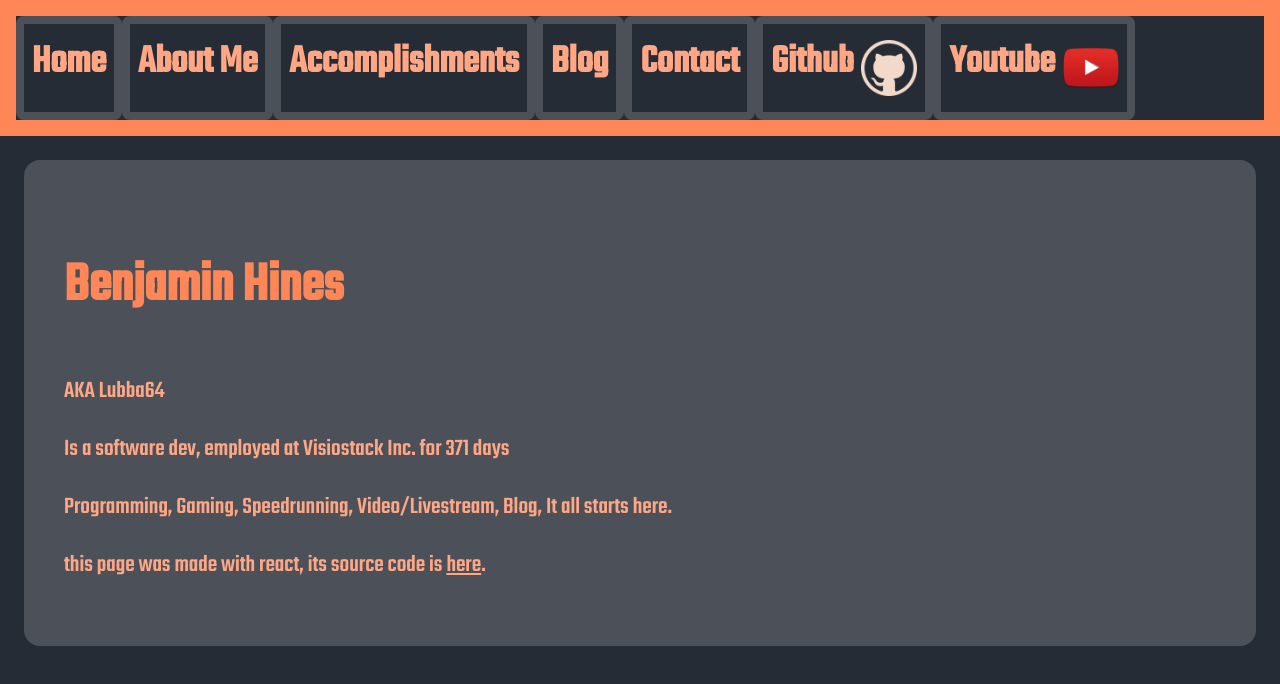
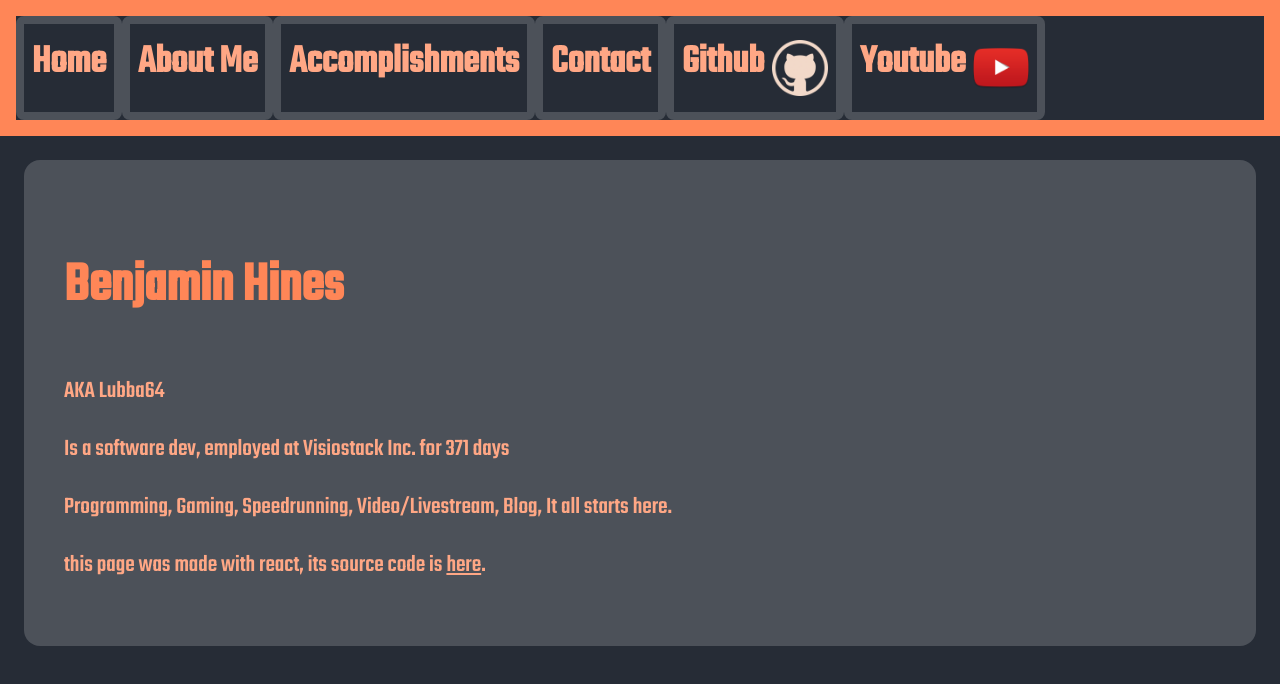
Before and after one commit to Lubba-64/personal-website-v2, a React (Create React App) app: page / in a window 1280 px wide. Shown: the top 684 px of the page. Built offline with nearby package versions, Linux system fonts and the light colour scheme; a web font is replaced by a local one.

Commit message:
Update website to be more approachable

```diff
--- a/src/App/Components/Header.tsx
+++ b/src/App/Components/Header.tsx
@@ -3,7 +3,7 @@ import { Page } from "../Page";
 import "./Header.scss";
 import "../../index.scss";
 import { useNavigate } from "react-router-dom";
-import { lnk_open } from "./Link";
+import { open_link } from "./Link";
 
 interface Props {
   pages: Page[];
@@ -22,7 +22,7 @@ export const Header = (props: Props) => {
               key={page.name}
               onClick={() => {
                 if (page.route !== undefined) nav(page.route);
-                if (page.link !== undefined) lnk_open(page.link);
+                if (page.link !== undefined) open_link(page.link);
               }}
             >
               <h2 className="__header_text__">{page.name}</h2>
--- a/src/App/Components/Link.tsx
+++ b/src/App/Components/Link.tsx
@@ -2,33 +2,33 @@ import React, { HTMLAttributeAnchorTarget } from "react";
 import "./Link.scss";
 import "../../index.scss";
 
-export function lnk_open_tgt_blnk(url: string) {
+export function open_link_target_blank(url: string) {
   let _window = window.open(url, "_blank", "noopener noreferrer");
   if (_window !== null) _window.opener = null;
 }
-export function lnk_open_tgt_none(url: string) {
+export function open_link_target_none(url: string) {
   let _window = window.open(url, "", "noopener noreferrer");
   if (_window !== null) _window.opener = null;
 }
 
-export function lnk_open(url: string, target?: HTMLAttributeAnchorTarget) {
+export function open_link(url: string, target?: HTMLAttributeAnchorTarget) {
   if (url.includes("mailto:")) {
     window.location.href = url;
     return;
   }
   if (target !== undefined) {
     if (target === "_blank") {
-      lnk_open_tgt_blnk(url);
+      open_link_target_blank(url);
     } else if (
       target === "_parent" ||
       target === "_self" ||
       target === "_top"
     ) {
-      lnk_open_tgt_none(url);
+      open_link_target_none(url);
     }
     return;
   }
-  lnk_open_tgt_none(url);
+  open_link_target_none(url);
 }
 
 interface Props {
--- a/src/App/Constants.tsx
+++ b/src/App/Constants.tsx
@@ -8,21 +8,19 @@ export const days_employed = () => {
   return diff_days.toString() + " days";
 };
 // what I know
-export const knownFormats = ["html", "json", "yaml", "css", "scss"];
 export const knownLanguages = [
   "javascript",
   "typescript",
   "python",
   "c#",
   "c++",
-  "rust (WIP)",
+  "rust",
 ];
 export const knownFrameworks = ["react", "unity"];
 
 export const whatIKnow = [
   { name: "Languages", items: knownLanguages },
   { name: "Frameworks", items: knownFrameworks },
-  { name: "Formats", items: knownFormats },
 ];
 // other info
 export const currentOS = "Windows 10";
--- a/src/App/Pages.tsx
+++ b/src/App/Pages.tsx
@@ -1,6 +1,5 @@
 import AboutMePage from "./Pages/AboutMe";
 import AccomplishmentsPage from "./Pages/Accomplishments";
-import BlogPage from "./Pages/Blog";
 import ContactPage from "./Pages/Contact";
 import HomePage from "./Pages/Home";
 import { Page } from "./Page";
@@ -9,7 +8,6 @@ export const pages: Page[] = [
   HomePage,
   AboutMePage,
   AccomplishmentsPage,
-  BlogPage,
   ContactPage,
   {
     name: "Github",
--- a/src/App/Pages/Accomplishments.tsx
+++ b/src/App/Pages/Accomplishments.tsx
@@ -14,7 +14,7 @@ export const Accomlishments = () => {
             <li key={category.name}>
               {category.name}
               {" --> "}
-              {category.items.map((item) => item + ", ")}
+              {category.items.join(", ")}
             </li>
           ))}
         </ul>
@@ -61,16 +61,12 @@ export const Accomlishments = () => {
             </Link>
           </li>
           <li>
-            <Link location="https://github.com/SoulShardStudos">
+            <Link location="https://github.com/SoulShardStudios">
               my studio's github
             </Link>
           </li>
         </ul>
       </ContentPanel>
-      <p style={{ marginLeft: "10px" }}>
-        Oh yeah I also got employed, which I would consider an accomplishment in
-        today's economy, haha.
-      </p>
     </div>
   );
 };
--- a/src/App/Pages/Blog.tsx
+++ /dev/null
@@ -1,18 +0,0 @@
-import React from "react";
-import { Page } from "../Page";
-import "../../index.scss";
-
-export const Blog = () => {
-  return (
-    <div className="__page_root__">
-      <p>coming soon!</p>
-    </div>
-  );
-};
-export const BlogPage: Page = {
-  name: "Blog",
-  jsx: Blog,
-  route: "/Blog",
-  isHeaderPage: true,
-};
-export default BlogPage;
```
